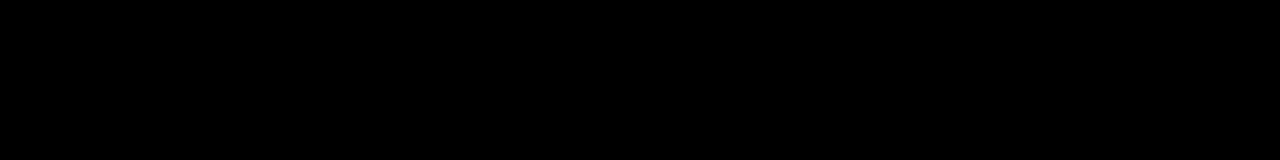
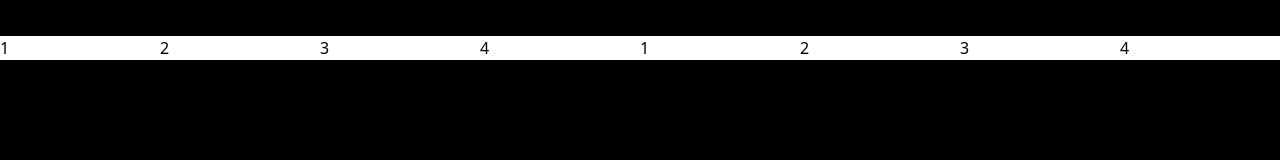
Before and after one commit to AshleyBanton/ashleybanton.github.io, a website: page index.html in a window 1280 px wide. Drawn offline with nearby package versions, Linux system fonts and the light colour scheme.

Commit message:
Test background color for grid for each column

```diff
--- a/index.html
+++ b/index.html
@@ -5,15 +5,15 @@
     </head>
     <body class="bg-black">
         <h1 class="text-3xl">Test Text</h1>
-        <div class="grid grid-cols-8">
-            <div class="">1</div>
-            <div class="">2</div>
-            <div class="">3</div>
-            <div class="">4</div>
-            <div class="">1</div>
-            <div class="">2</div>
-            <div class="">3</div>
-            <div class="">4</div>
+        <div class="grid grid-cols-8 gaps-5">
+            <div class="bg-white">1</div>
+            <div class="bg-white">2</div>
+            <div class="bg-white">3</div>
+            <div class="bg-white">4</div>
+            <div class="bg-white">1</div>
+            <div class="bg-white">2</div>
+            <div class="bg-white">3</div>
+            <div class="bg-white">4</div>
         </div>
     </body>
 </html>
```
